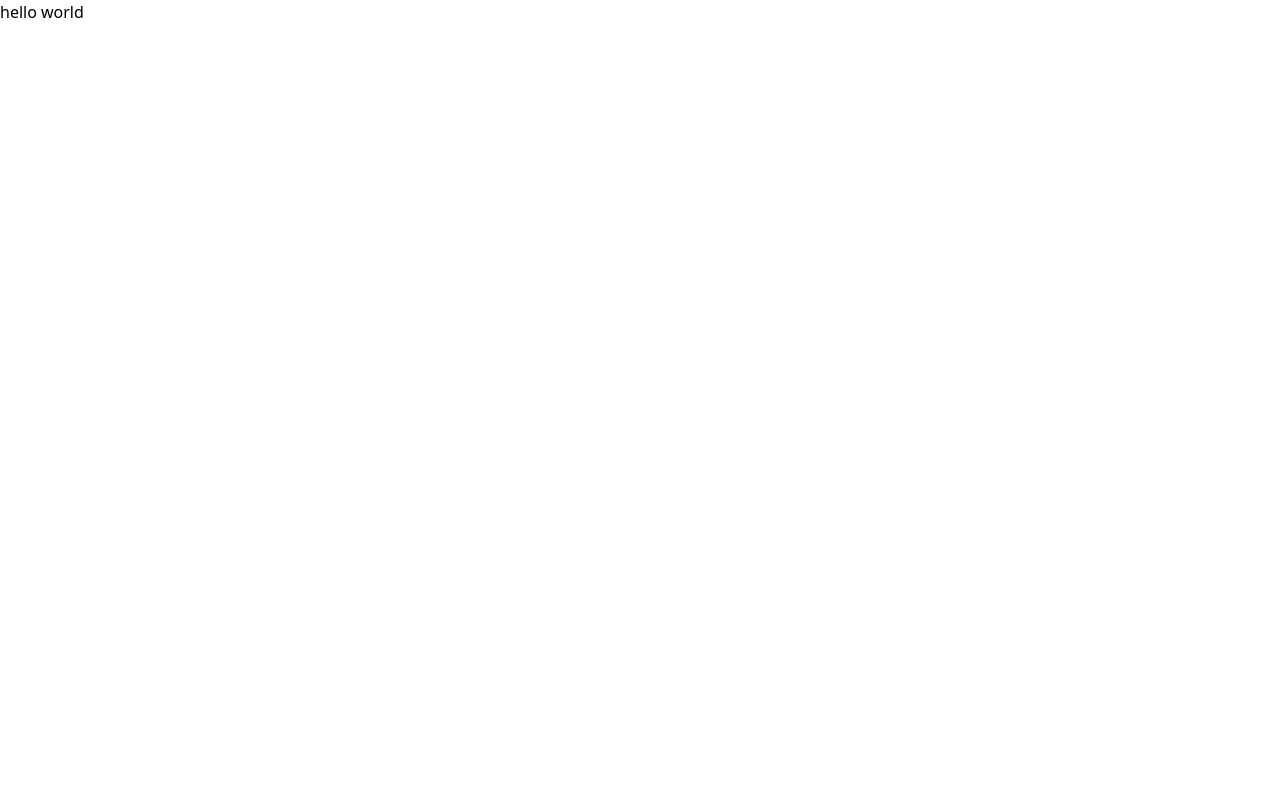
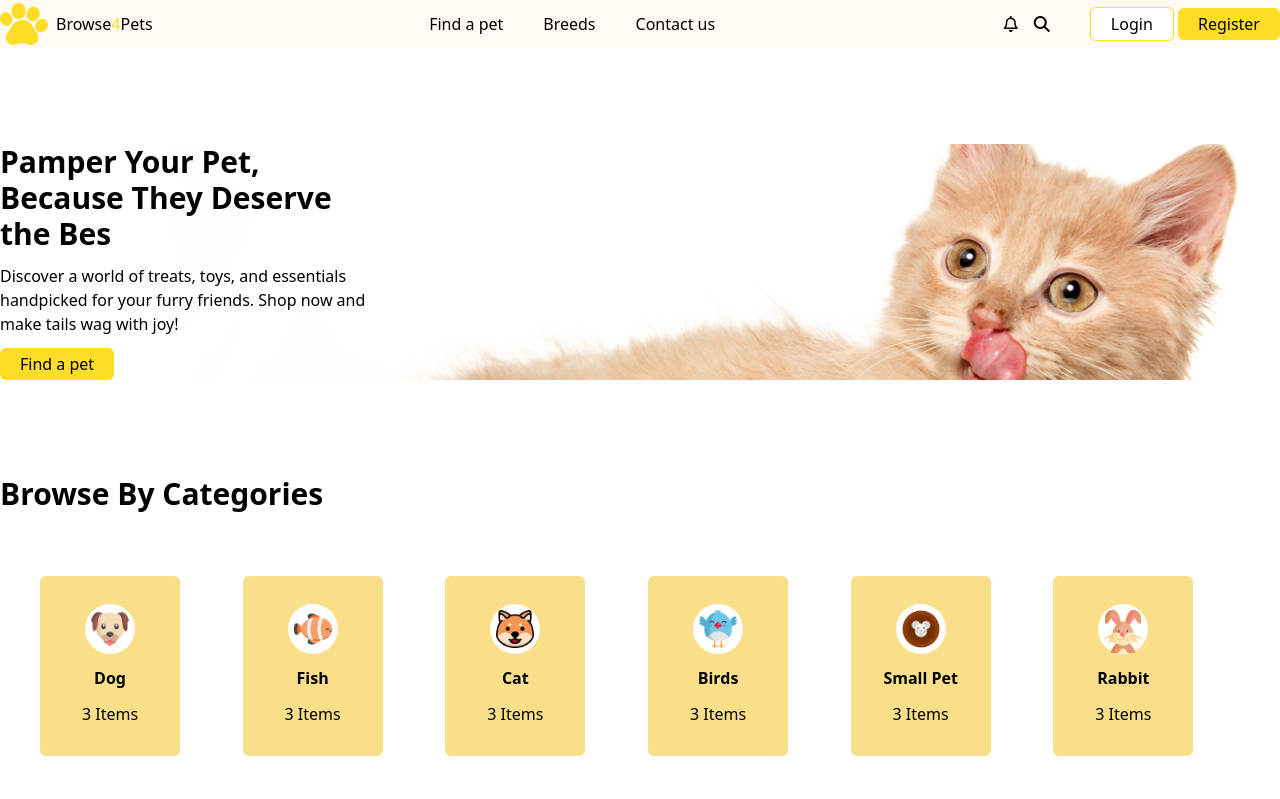
Before and after one commit to redwan-hossain/pet-website, a plain HTML site: page index.html in a window 1280 px wide. Drawn offline with nearby package versions, Linux system fonts and the light colour scheme.

Commit message:
cat categories section added

```diff
--- a/index.html
+++ b/index.html
@@ -13,12 +13,122 @@
         integrity="sha512-Evv84Mr4kqVGRNSgIGL/F/aIDqQb7xQ2vcrdIwxfjThSH8CSR7PBEakCr51Ck+w+/U6swU2Im1vVX0SVk9ABhg=="
         crossorigin="anonymous" referrerpolicy="no-referrer" />
 
-        <!-- font -->
+    <!-- font -->
+    <link rel="preconnect" href="https://fonts.googleapis.com">
+    <link rel="preconnect" href="https://fonts.gstatic.com" crossorigin>
+    <link href="https://fonts.googleapis.com/css2?family=Sora:wght@100..800&display=swap" rel="stylesheet">
 
 </head>
 
 <body>
-    <h1>hello world</h1>
+    <header class="md:container w-11/12 mx-auto">
+        <nav class="bg-[#FFF9F4] flex justify-between items-center">
+            <!-- logo div -->
+            <div class="flex items-center gap-2">
+                <img src="./c1-assets/logo-header.png" alt="logo">
+                <h1>Browse<spanc class="text-[#FFDC26]">4</spanc>Pets</h1>
+            </div>
+
+            <!-- menu div -->
+            <div class="hidden md:block">
+                <ul class="flex gap-10">
+                    <li><a href="">Find a pet</a></li>
+                    <li><a href="">Breeds</a></li>
+                    <li><a href="">Contact us</a></li>
+                </ul>
+            </div>
+
+            <div class="flex justify-end space-x-10 items-center">
+                <!-- icon div -->
+                <div class="hidden lg:block">
+                    <i class="fa-regular fa-bell px-3"></i>
+                    <i class="fa-solid fa-magnifying-glass"></i>
+                </div>
+
+                <div class="lg:hidden">
+                    <i class="fa-solid fa-bars"></i>
+                </div>
+                <!-- button div -->
+                <div class="hidden lg:block">
+                    <button class="border px-5 py-1 border-[#FFDC26] rounded-md bg-white">Login</button>
+                    <button class="px-5 py-1 bg-[#FFDC26] rounded-md">Register</button>
+                </div>
+            </div>
+        </nav>
+
+        <div class="bg-[url('../c1-assets/cat-big.png')] bg-no-repeat bg-cover bg-center my-24">
+            <div class="space-y-3 lg:max-w-100">
+                <h1 class="font-bold text-3xl ">Pamper Your Pet, <br> Because They Deserve <br> the Bes</h1>
+                <p>Discover a world of treats, toys, and essentials handpicked for your furry friends. Shop now and make
+                    tails wag with joy!</p>
+                <button class="px-5 py-1 bg-[#FFDC26] rounded-md">Find a pet</button>
+            </div>
+        </div>
+    </header>
+
+    <main class="md:container w-11/12 mx-auto my-20">
+        <h1 class="font-bold text-3xl mb-6">Browse By Categories</h1>
+        <!-- cards div -->
+         <div class="grid gap-4 mx-auto grid-cols-1 md:grid-cols-2 lg:grid-cols-6 p-10">
+
+            <!-- card -->
+            <div class="lg:w-[140px] bg-[#F9DF8A] text-center space-y-3 rounded-md h-[180px]">
+                <!-- profile div -->
+                 <div class="p-1.5 bg-white rounded-full w-[50px] h-[50px] mx-auto mt-7">
+                    <img src="./c1-assets/dog-cartoon.png" alt="">
+                 </div>
+                 <h3 class="font-bold">Dog</h3>
+                 <p>3 Items</p>
+            </div>
+            <!-- card -->
+            <div class="lg:w-[140px] bg-[#F9DF8A] text-center space-y-3 rounded-md h-[180px]">
+                <!-- profile div -->
+                 <div class="p-1.5 bg-white rounded-full w-[50px] h-[50px] mx-auto mt-7">
+                    <img src="./c1-assets/fish-cartoon.png" alt="">
+                 </div>
+                 <h3 class="font-bold">Fish</h3>
+                 <p>3 Items</p>
+            </div>
+            <!-- card -->
+            <div class="lg:w-[140px] bg-[#F9DF8A] text-center space-y-3 rounded-md h-[180px]">
+                <!-- profile div -->
+                 <div class="p-1.5 bg-white rounded-full w-[50px] h-[50px] mx-auto mt-7">
+                    <img src="./c1-assets/cat-cartoon.png" alt="">
+                 </div>
+                 <h3 class="font-bold">Cat</h3>
+                 <p>3 Items</p>
+            </div>
+            <!-- card -->
+            <div class="lg:w-[140px] bg-[#F9DF8A] text-center space-y-3 rounded-md h-[180px]">
+                <!-- profile div -->
+                 <div class="p-1.5 bg-white rounded-full w-[50px] h-[50px] mx-auto mt-7">
+                    <img src="./c1-assets/bird-cartoon.png" alt="">
+                 </div>
+                 <h3 class="font-bold">Birds</h3>
+                 <p>3 Items</p>
+            </div>
+            <!-- card -->
+            <div class="lg:w-[140px] bg-[#F9DF8A] text-center space-y-3 rounded-md h-[180px]">
+                <!-- profile div -->
+                 <div class="p-1.5 bg-white rounded-full w-[50px] h-[50px] mx-auto mt-7">
+                    <img src="./c1-assets/mouse-cartoon.png" alt="">
+                 </div>
+                 <h3 class="font-bold">Small Pet</h3>
+                 <p>3 Items</p>
+            </div>
+            <!-- card -->
+            <div class="lg:w-[140px] bg-[#F9DF8A] text-center space-y-3 rounded-md h-[180px]">
+                <!-- profile div -->
+                 <div class="p-1.5 bg-white rounded-full w-[50px] h-[50px] mx-auto mt-7">
+                    <img src="./c1-assets/rabbit-cartoon.png" alt="">
+                 </div>
+                 <h3 class="font-bold">Rabbit</h3>
+                 <p>3 Items</p>
+            </div>
+         </div>
+    </main>
+
+    <footer></footer>
 </body>
 
 </html>
```
Also changed, not shown: tailwind.config.js (added).
